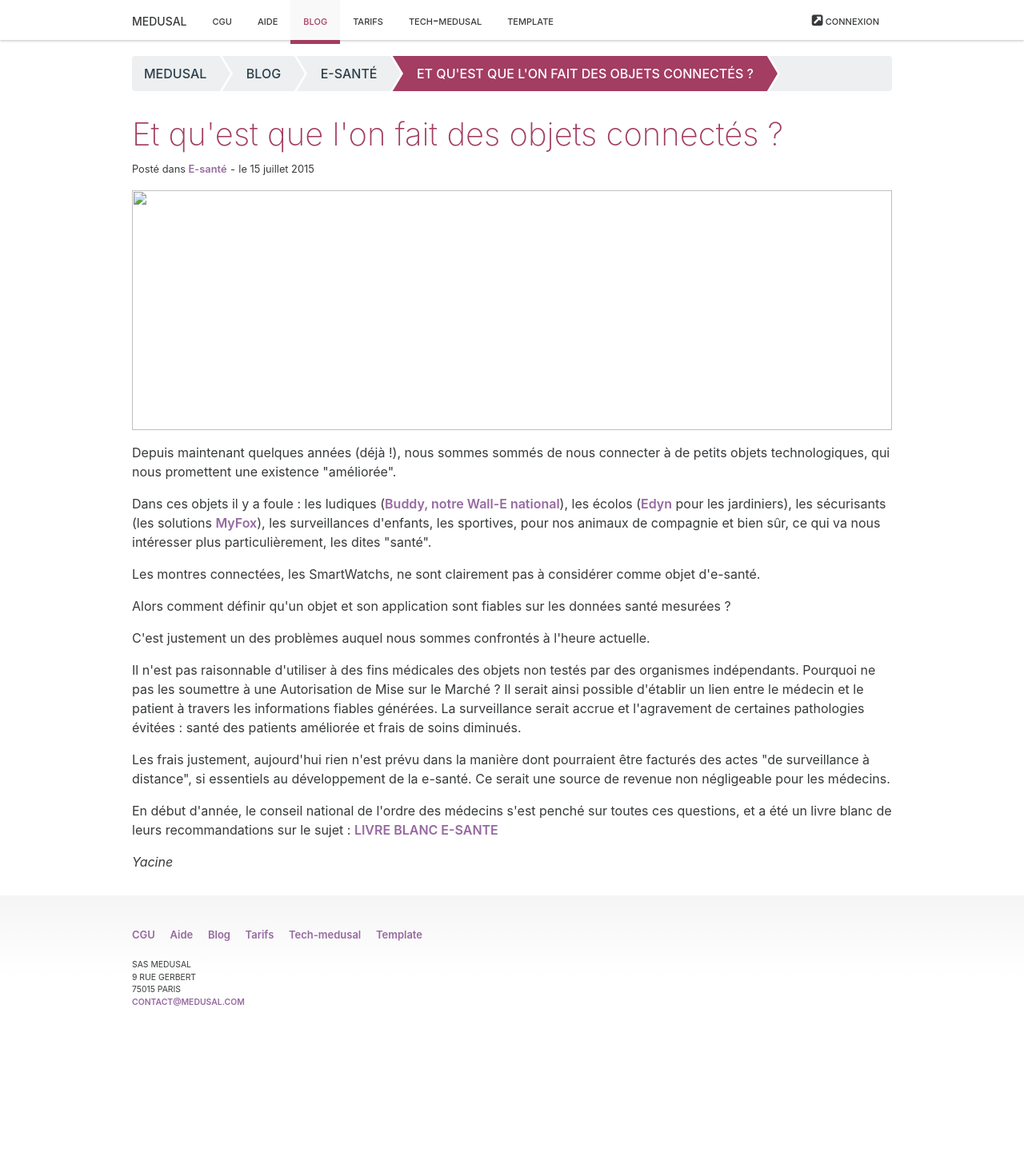
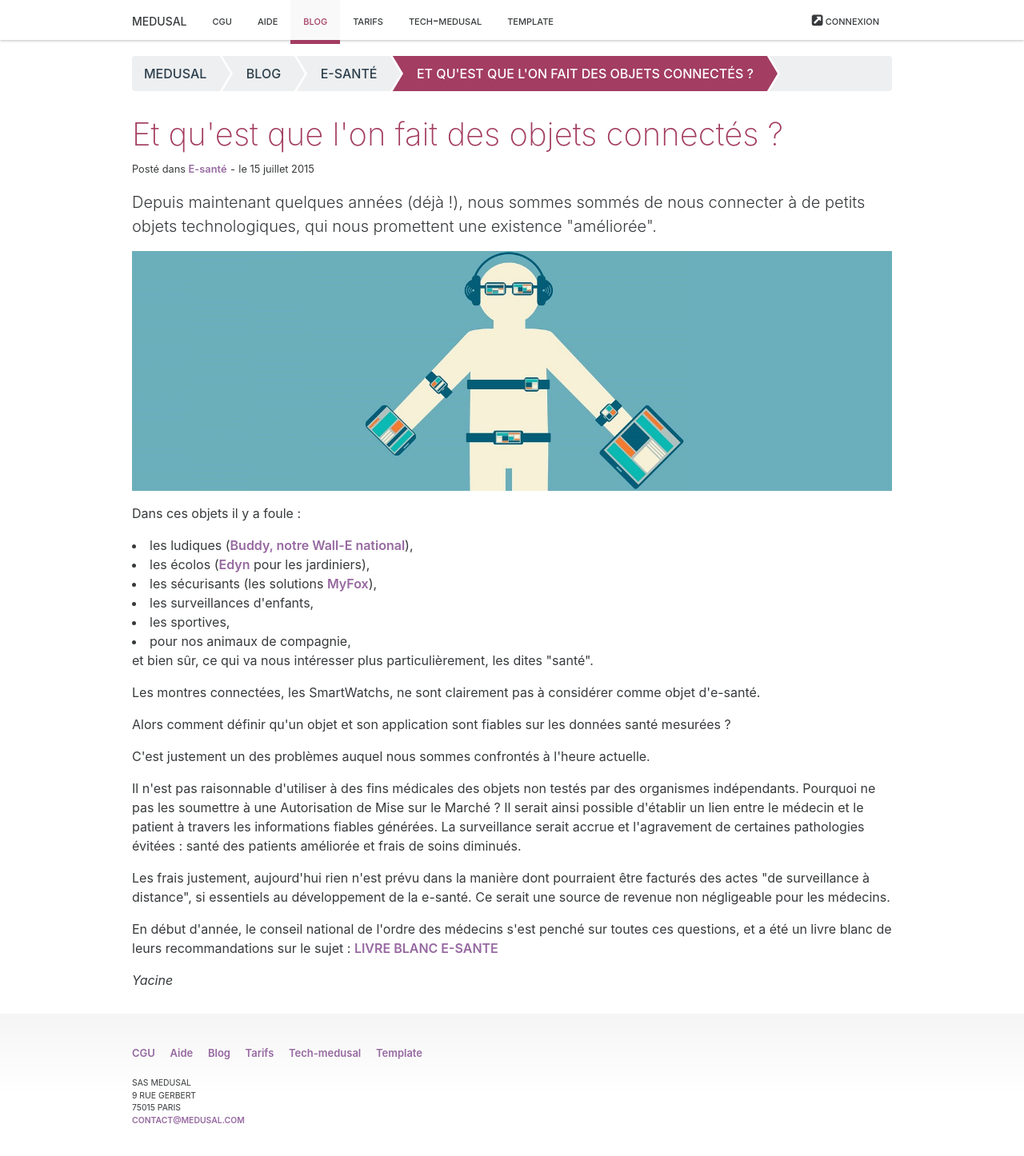
Before and after one commit to medusal/medusal.github.io, a Jekyll site: the page built from _posts/2015-07-15-yacine-s.html, in a window 1280 px wide. Shown: the whole page at 80% size. Built offline with Jekyll 4.4.1, drawn with Linux system fonts in a browser that asks for light colours; before the commit the page ends 1298 px from its top, so only the background shows below that.

Commit message:
Update from Forestry.io - 2015-07-15-yacine-s.html

```diff
--- a/_posts/2015-07-15-yacine-s.html
+++ b/_posts/2015-07-15-yacine-s.html
@@ -7,12 +7,19 @@ categories:
 - E-sante
 tags:
 - "#e-sante"
-banner: ''
-excerpt: ''
+banner: "/assets/objects-connectc3a9s.jpg"
+excerpt: Depuis maintenant quelques années (déjà !), nous sommes sommés de nous connecter
+  à de petits objets technologiques, qui nous promettent une existence "améliorée".
 author: Yacine
 ---
-<p>Depuis maintenant quelques années (déjà !), nous sommes sommés de nous connecter à de petits objets technologiques, qui nous promettent une existence "améliorée".</p>
-<p>Dans ces objets il y a foule : les ludiques (<a href="http://webdesobjets.fr/buddy-le-robot-compagnon-pour-la-famille/">Buddy, notre Wall-E national</a>), les écolos (<a href="https://www.edyn.com/">Edyn</a> pour les jardiniers), les sécurisants (les solutions <a href="http://www.getmyfox.com/">MyFox</a>), les surveillances d'enfants, les sportives, pour nos animaux de compagnie et bien sûr, ce qui va nous intéresser plus particulièrement, les dites "santé".</p>
+<p>Dans ces objets il y a foule :
+    <li>les ludiques (<a href="http://webdesobjets.fr/buddy-le-robot-compagnon-pour-la-famille/">Buddy, notre Wall-E national</a>), </li>
+    <li>les écolos (<a href="https://www.edyn.com/">Edyn</a> pour les jardiniers),</li>
+    <li>les sécurisants (les solutions <a href="http://www.getmyfox.com/">MyFox</a>),</li>
+    <li>les surveillances d'enfants, </li>
+    <li>les sportives,</li>
+    <li>pour nos animaux de compagnie,</li>
+ et bien sûr, ce qui va nous intéresser plus particulièrement, les dites "santé".</p>
 <p>Les montres connectées, les SmartWatchs, ne sont clairement pas à considérer comme objet d'e-santé.</p>
 <p>Alors comment définir qu'un objet et son application sont fiables sur les données santé mesurées ?</p>
 <p><!--more--></p>
```
Also changed, not shown: assets/objects-connectc3a9s.jpg (added).
